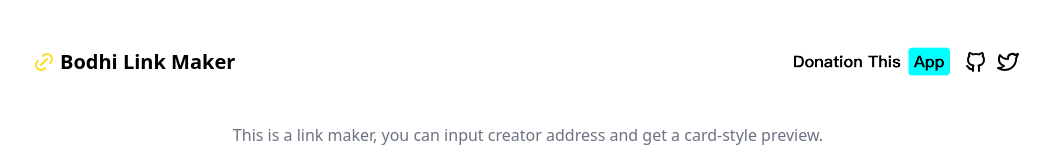
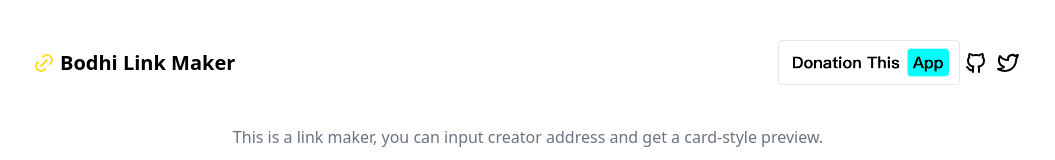
Before and after one commit to NonceGeek/bodhi-rss, a Next.js app: page / in a window 1280 px wide. Shown: the top 160 px of the page, without its empty margins (112-1167 px from the left). Built offline with nearby package versions, Linux system fonts and the light colour scheme; no server answers.

Commit message:
add button

```diff
--- a/components/Header.tsx
+++ b/components/Header.tsx
@@ -13,7 +13,11 @@ export default function Header() {
       </div>
 
       <div className="flex items-center">
-        <a href="https://bodhi.wtf/13714" target="_blank">
+        <a
+          href="https://bodhi.wtf/13714"
+          target="_blank"
+          className="rounded border hover:bg-cyan-200"
+        >
           <img width="180" height="18" src="donation.png" alt="Made by Fenix" />
         </a>
         {/* <a href="https://bodhi.wtf/13714" target="_blank">
```
